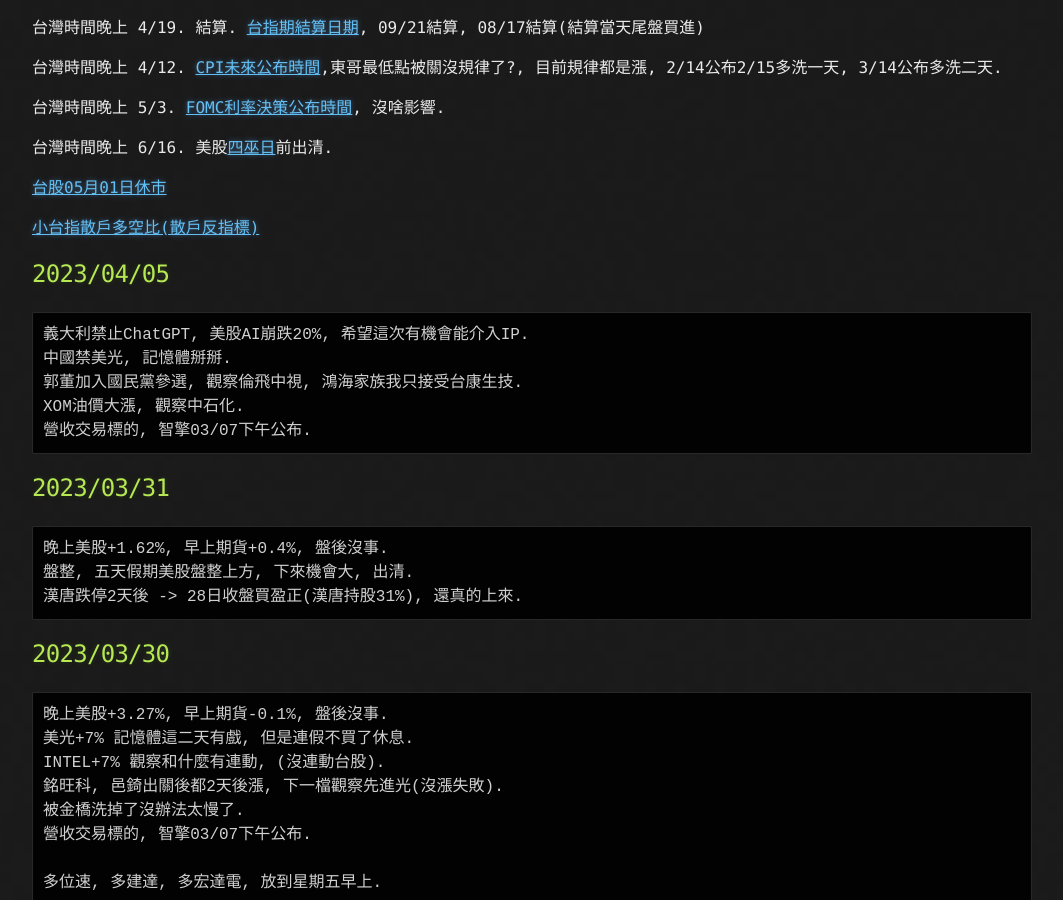
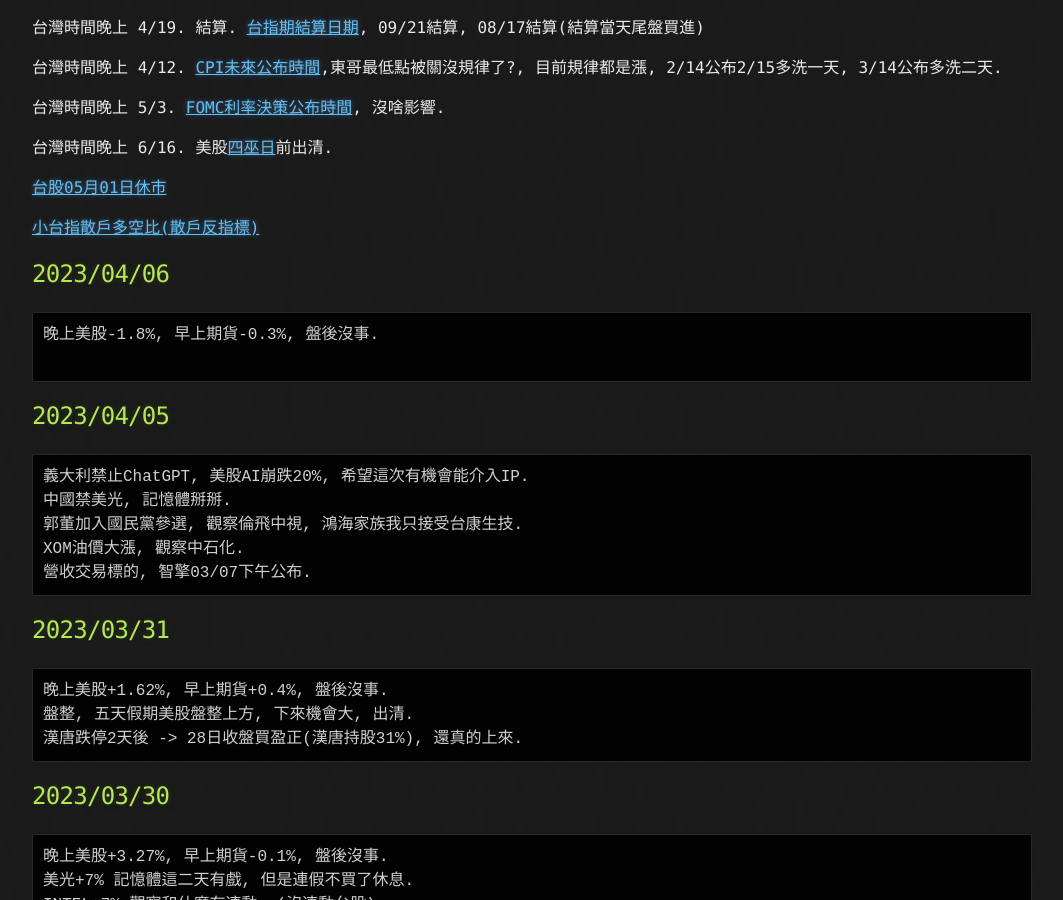
Before and after one commit to lepg5487/Stock_God, a Jekyll site: the page built from index.md, in a window 1280 px wide and 900 px high, scrolled down 402 px. Shown: the whole window, without its empty margins (108-1171 px from the left). Built offline with Jekyll 4.4.1, drawn with Linux system fonts in a browser that asks for light colours; our own code applies the rules of GitHub Pages for plain Markdown files.

Commit message:
Update index.md

````diff
--- a/index.md
+++ b/index.md
@@ -21,6 +21,12 @@ layout: testlayouts
 [台股05月01日休市](https://www.twse.com.tw/zh/holidaySchedule/holidaySchedule)
 
 [小台指散戶多空比(散戶反指標)](https://www.macromicro.me/charts/20069/tw-mtx-long-to-short-ratio-of-individual-player)
+
+## 2023/04/06
+```
+晚上美股-1.8%, 早上期貨-0.3%, 盤後沒事.
+
+```
 
 ## 2023/04/05
 ```
````
